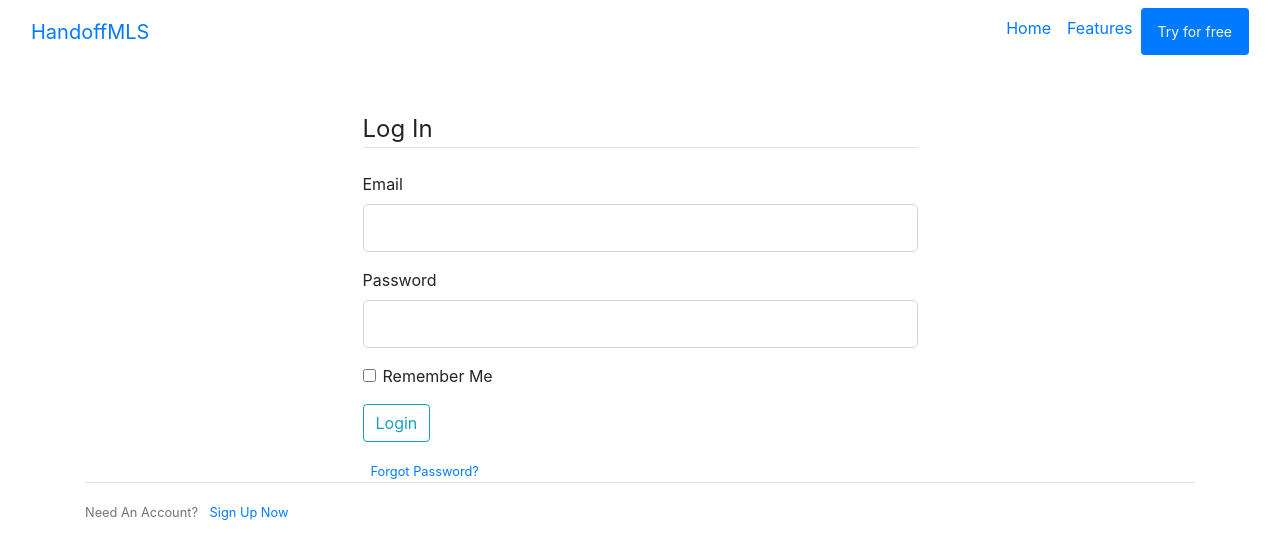
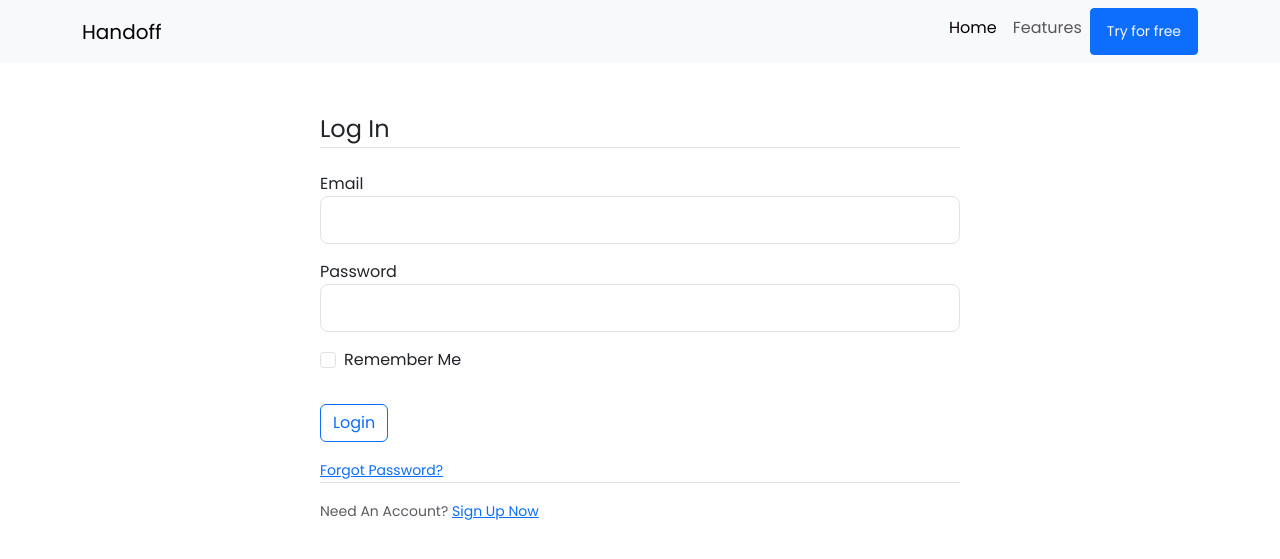
Before and after one commit to AbdulRaufAl-hassan101010/Handoff, a Flask app: page /login in a window 1280 px wide. Shown: the top 559 px of the page. Run offline with Flask 3, Linux system fonts and the light colour scheme; some libraries are stand-ins or nearby versions.

Commit message:
restructed the layout file

```diff
--- a/handoffmls/routes.py
+++ b/handoffmls/routes.py
@@ -11,7 +11,7 @@ bcrypt = Bcrypt(app)
 @app.route("/")
 @app.route("/home")
 def home():
-    return render_template("index.html")
+    return render_template("home.html")
 
 
 @app.route("/about")
--- a/handoffmls/templates/layout.html
+++ b/handoffmls/templates/layout.html
@@ -1,14 +1,42 @@
 <!DOCTYPE html>
-<html>
+<html lang="en">
   <head>
-    <!-- Required meta tags -->
-    <meta charset="utf-8">
-    <meta name="viewport" content="width=device-width, initial-scale=1, shrink-to-fit=no">
+    <meta charset="UTF-8" />
+    <meta http-equiv="X-UA-Compatible" content="IE=edge" />
+    <meta name="viewport" content="width=device-width, initial-scale=1.0" />
+    <!-- boostrap css cdn -->
+    <link
+      href="https://cdn.jsdelivr.net/npm/bootstrap@5.3.0-alpha3/dist/css/bootstrap.min.css"
+      rel="stylesheet"
+      integrity="sha384-KK94CHFLLe+nY2dmCWGMq91rCGa5gtU4mk92HdvYe+M/SXH301p5ILy+dN9+nJOZ"
+      crossorigin="anonymous"
+    />
+    <!-- fontawesome -->
+    <link
+      rel="stylesheet"
+      href="https://cdnjs.cloudflare.com/ajax/libs/font-awesome/6.4.0/css/all.min.css"
+      integrity="sha512-iecdLmaskl7CVkqkXNQ/ZH/XLlvWZOJyj7Yy7tcenmpD1ypASozpmT/E0iPtmFIB46ZmdtAc9eNBvH0H/ZpiBw=="
+      crossorigin="anonymous"
+      referrerpolicy="no-referrer"
+    />
+    <!-- google font -->
+    <link rel="preconnect" href="https://fonts.googleapis.com" />
+    <link rel="preconnect" href="https://fonts.gstatic.com" crossorigin />
+    <link
+      href="https://fonts.googleapis.com/css2?family=Noto+Serif:wght@400;700&family=Poppins:wght@100;200;300;400&display=swap"
+      rel="stylesheet"
+    />
+    <!-- custom css -->
+    <link rel="stylesheet" href="http://localhost:5000/static/css/styles.css" />
 
-    <!-- Bootstrap CSS -->
-    <link rel="stylesheet" href="https://maxcdn.bootstrapcdn.com/bootstrap/4.0.0/css/bootstrap.min.css" integrity="sha384-Gn5384xqQ1aoWXA+058RXPxPg6fy4IWvTNh0E263XmFcJlSAwiGgFAW/dAiS6JXm" crossorigin="anonymous">
-
-    <link rel="stylesheet" type="text/css" href="{{ url_for('static', filename='main.css') }}">
+    <!-- boostrap js cdn -->
+    <!-- boostrap cdn -->
+    <script
+      src="https://cdn.jsdelivr.net/npm/bootstrap@5.3.0-alpha3/dist/js/bootstrap.bundle.min.js"
+      integrity="sha384-ENjdO4Dr2bkBIFxQpeoTz1HIcje39Wm4jDKdf19U8gI4ddQ3GYNS7NTKfAdVQSZe"
+      crossorigin="anonymous"
+      defer
+    ></script>
 
     {% if title %}
     <title>{{ title }}</title>
@@ -17,51 +45,29 @@
     {% endif %}
   </head>
   <body>
-    <header class="site-header">
-        <nav class="navbar navbar-expand-lg bg-body-tertiary">
-            <div class="container-fluid container-md">
-                <a class="navbar-brand" href="{{ url_for('home')}}">HandoffMLS</a>
-                <button class="navbar-toggler" type="button" data-bs-toggle="collapse" data-bs-target="#navbarNavDropdown"
-                    aria-controls="navbarNavDropdown" aria-expanded="false" aria-label="Toggle navigation">
-                    <i class="fa-solid fa-bars"></i>
-                </button>
-                <div class="collapse navbar-collapse justify-content-end" id="navbarNavDropdown">
-                    <ul class="navbar-nav">
-                        <li class="nav-item">
-                            <a class="nav-link active" aria-current="page" href="{{ url_for('home') }}">Home</a>
-                        </li>
-                        <li class="nav-item">
-                            <a class="nav-link" href="#">Features</a>
-                        </li>
-                        <li class="nav-item dropdown btn btn-primary btn-sm">
-                            <a class="nav-link text-light" href="{{ url_for('register') }}">Try for free
-                            </a>
+    {% include 'navbar.html' %}
 
-                        </li>
-                    </ul>
-                </div>
-            </div>
-        </nav>
-    </header>
-    <main role="main" class="container">
-
-          {% with messages = get_flashed_messages(with_categories=true) %}
-            {% if messages %}
-              {% for category, message in messages %}
-                <div class="alert alert-{{ category }}">
-                  {{ message }}
-                </div>
-              {% endfor %}
-            {% endif %}
-          {% endwith %}
-          {% block content %}{% endblock %}
-    </main>
-
+      {% with messages = get_flashed_messages(with_categories=true) %} {% if
+      messages %} {% for category, message in messages %}
+      <div class="alert alert-{{ category }}">{{ message }}</div>
+      {% endfor %} {% endif %} {% endwith %} {% block content %}{% endblock %}
 
     <!-- Optional JavaScript -->
     <!-- jQuery first, then Popper.js, then Bootstrap JS -->
-    <script src="https://code.jquery.com/jquery-3.2.1.slim.min.js" integrity="sha384-KJ3o2DKtIkvYIK3UENzmM7KCkRr/rE9/Qpg6aAZGJwFDMVNA/GpGFF93hXpG5KkN" crossorigin="anonymous"></script>
-    <script src="https://cdnjs.cloudflare.com/ajax/libs/popper.js/1.12.9/umd/popper.min.js" integrity="sha384-ApNbgh9B+Y1QKtv3Rn7W3mgPxhU9K/ScQsAP7hUibX39j7fakFPskvXusvfa0b4Q" crossorigin="anonymous"></script>
-    <script src="https://maxcdn.bootstrapcdn.com/bootstrap/4.0.0/js/bootstrap.min.js" integrity="sha384-JZR6Spejh4U02d8jOt6vLEHfe/JQGiRRSQQxSfFWpi1MquVdAyjUar5+76PVCmYl" crossorigin="anonymous"></script>
+    <script
+      src="https://code.jquery.com/jquery-3.2.1.slim.min.js"
+      integrity="sha384-KJ3o2DKtIkvYIK3UENzmM7KCkRr/rE9/Qpg6aAZGJwFDMVNA/GpGFF93hXpG5KkN"
+      crossorigin="anonymous"
+    ></script>
+    <script
+      src="https://cdnjs.cloudflare.com/ajax/libs/popper.js/1.12.9/umd/popper.min.js"
+      integrity="sha384-ApNbgh9B+Y1QKtv3Rn7W3mgPxhU9K/ScQsAP7hUibX39j7fakFPskvXusvfa0b4Q"
+      crossorigin="anonymous"
+    ></script>
+    <script
+      src="https://maxcdn.bootstrapcdn.com/bootstrap/4.0.0/js/bootstrap.min.js"
+      integrity="sha384-JZR6Spejh4U02d8jOt6vLEHfe/JQGiRRSQQxSfFWpi1MquVdAyjUar5+76PVCmYl"
+      crossorigin="anonymous"
+    ></script>
   </body>
 </html>
--- a/handoffmls/templates/login.html
+++ b/handoffmls/templates/login.html
@@ -1,11 +1,12 @@
 {% extends "layout.html" %}
 {% block content %}
-    <div class="content-section w-50 mx-auto mt-5">
+    <main class="w-50 mx-auto mt-5">
+    <div class="content-section">
         <form method="POST" action="">
             {{ form.hidden_tag() }}
-            <fieldset class="form-group">
+            <fieldset class="form-group mb-3">
                 <legend class="border-bottom mb-4">Log In</legend>
-                <div class="form-group">
+                <div class="form-group mb-3">
                     {{ form.email.label(class="form-control-label") }}
                     {% if form.email.errors %}
                         {{ form.email(class="form-control form-control-lg is-invalid") }}
@@ -18,7 +19,7 @@
                         {{ form.email(class="form-control form-control-lg") }}
                     {% endif %}
                 </div>
-                <div class="form-group">
+                <div class="form-group mb-3">
                     {{ form.password.label(class="form-control-label") }}
                     {% if form.password.errors %}
                         {{ form.password(class="form-control form-control-lg is-invalid") }}
@@ -31,22 +32,23 @@
                         {{ form.password(class="form-control form-control-lg") }}
                     {% endif %}
                 </div>
-                <div class="form-check">
+                <div class="form-check mb-3">
                     {{ form.remember(class="form-check-input") }}
                     {{ form.remember.label(class="form-check-label") }}
                 </div>
             </fieldset>
-            <div class="form-group">
-                {{ form.submit(class="btn btn-outline-info") }}
+            <div class="form-group mb-3">
+                {{ form.submit(class="btn btn-outline-primary") }}
             </div>
-            <small class="text-muted ml-2">
+            <small class="text-muted ml-2 mb-3">
                 <a href="#">Forgot Password?</a>
             </small>
         </form>
     </div>
     <div class="border-top pt-3">
-        <small class="text-muted">
+        <small class="text-muted mb-3">
             Need An Account? <a class="ml-2" href="{{ url_for('register') }}">Sign Up Now</a>
         </small>
     </div>
+</main>
 {% endblock content %}
--- a/handoffmls/templates/navbar.html
+++ b/handoffmls/templates/navbar.html
@@ -1,6 +1,6 @@
 <nav class="navbar navbar-expand-lg bg-body-tertiary">
     <div class="container-fluid container-md">
-        <a class="navbar-brand" href="#">Handoff</a>
+        <a class="navbar-brand" href="/">Handoff</a>
         <button class="navbar-toggler" type="button" data-bs-toggle="collapse" data-bs-target="#navbarNavDropdown"
             aria-controls="navbarNavDropdown" aria-expanded="false" aria-label="Toggle navigation">
             <i class="fa-solid fa-bars"></i>
@@ -8,7 +8,7 @@
         <div class="collapse navbar-collapse justify-content-end" id="navbarNavDropdown">
             <ul class="navbar-nav">
                 <li class="nav-item">
-                    <a class="nav-link active" aria-current="page" href="#">Home</a>
+                    <a class="nav-link active" aria-current="page" href="/">Home</a>
                 </li>
                 <li class="nav-item">
                     <a class="nav-link" href="#">Features</a>
```
Also changed, not shown: handoffmls/templates/register.html (+16 -12 lines), handoffmls/templates/signup.html (deleted, +0 -30 lines). Lines whose indentation alone changed are shown as unchanged.
